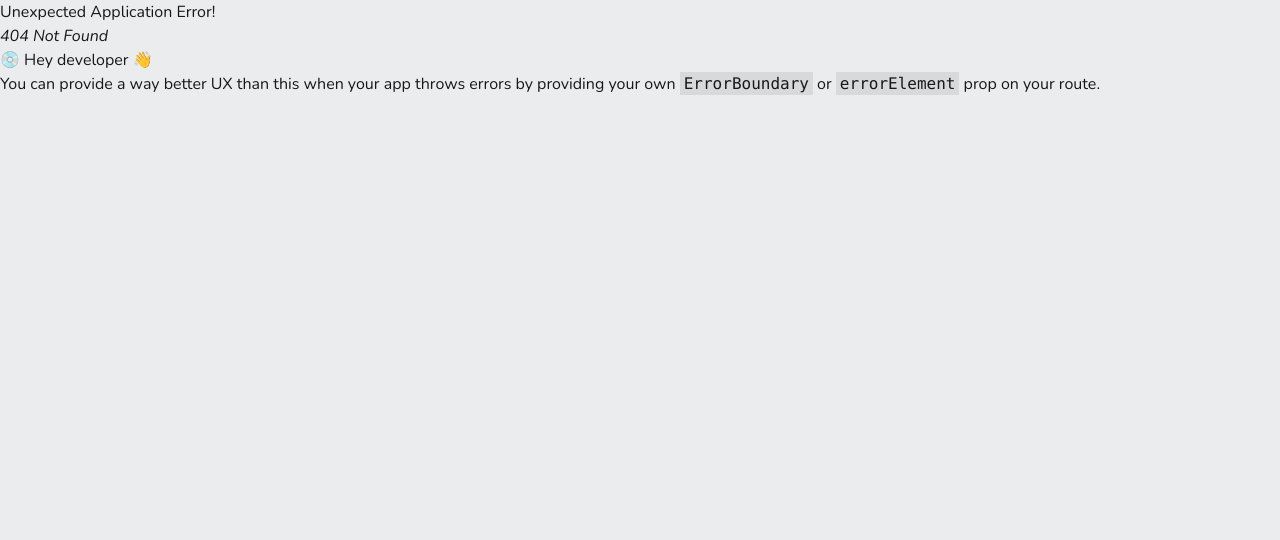
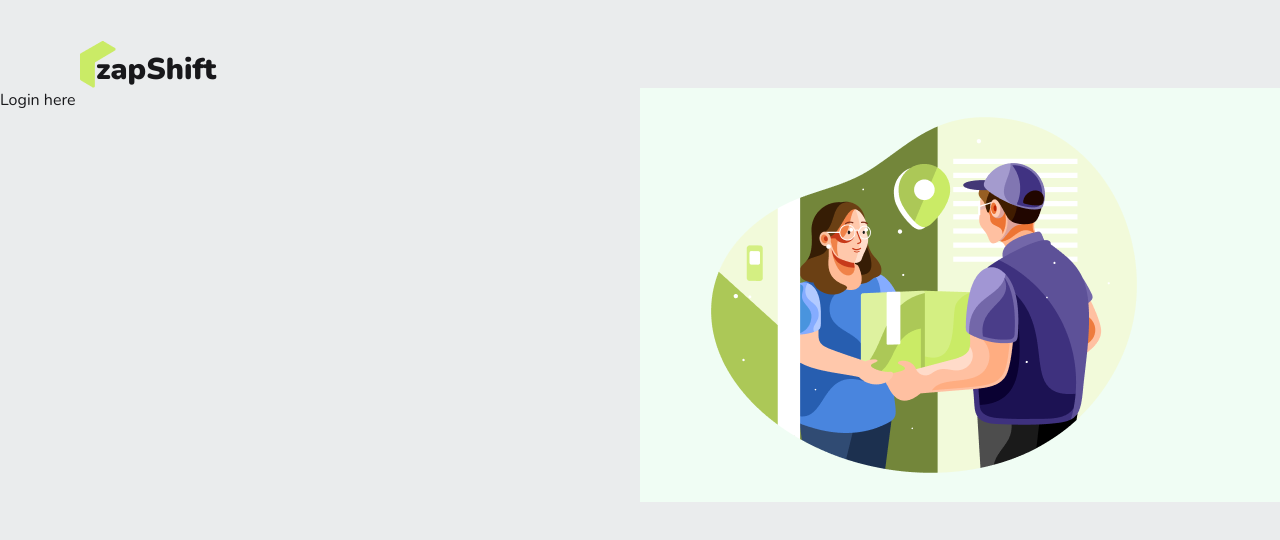
Before and after one commit to farhanarexa/Zap-Shift-Frontend, a React (Vite) app: page /login in a window 1280 px wide. Before the commit this address had no page. Shown: the top 540 px of the page. Built offline with nearby package versions, Linux system fonts and the light colour scheme.

Commit message:
auth layout created

```diff
--- a/package.json
+++ b/package.json
@@ -15,6 +15,7 @@
     "leaflet": "^1.9.4",
     "react": "^19.2.0",
     "react-dom": "^19.2.0",
+    "react-hook-form": "^7.66.1",
     "react-icons": "^5.5.0",
     "react-leaflet": "^5.0.0-rc.2",
     "react-responsive-carousel": "^3.2.23",
--- /dev/null
+++ b/src/Layout/AuthLayout.jsx
@@ -0,0 +1,25 @@
+import React from 'react';
+import Logo from '../Components/Common/Logo';
+import { Outlet } from 'react-router';
+import authImg from '../../src/assets/authImage.png'
+
+const AuthLayout = () => {
+    return (
+        <div>
+            <div>
+                <div className='ml-20 mt-10'><Logo></Logo></div>
+            </div>
+            <div className='flex'>
+                <div className='w-1/2'>
+                    <Outlet></Outlet>
+                </div>
+                <div className='w-1/2 bg-green-50 h-full'>
+                    <img src={authImg} alt="" />
+                </div>
+            </div>
+
+        </div>
+    );
+};
+
+export default AuthLayout;
--- /dev/null
+++ b/src/Pages/Auth/Login.jsx
@@ -0,0 +1,11 @@
+import React from 'react';
+
+const Login = () => {
+    return (
+        <div>
+            <h2>Login here</h2>
+        </div>
+    );
+};
+
+export default Login;
--- /dev/null
+++ b/src/Pages/Auth/Register.jsx
@@ -0,0 +1,11 @@
+import React from 'react';
+
+const Register = () => {
+    return (
+        <div>
+
+        </div>
+    );
+};
+
+export default Register;
--- a/src/Routes/router.jsx
+++ b/src/Routes/router.jsx
@@ -3,6 +3,9 @@ import Root from "../Layout/Root";
 import Home from "../Pages/Home/Home";
 import Coverage from "../Pages/Coverage/Coverage";
 import AboutUs from "../Pages/AboutUs/AboutUs";
+import AuthLayout from "../Layout/AuthLayout";
+import Register from "../Pages/Auth/Register";
+import Login from "../Pages/Auth/Login";
 
 export const router = createBrowserRouter([
   {
@@ -26,4 +29,22 @@ export const router = createBrowserRouter([
 
     ],
   },
+  {
+    path: "/",
+    Component: AuthLayout,
+    children: [
+      {
+        path: "login",
+        Component: Login,
+      },
+      {
+        path: "register",
+        Component: Register,
+      },
+    ],
+  },
+  {
+    path: "*",
+    Component: () => <h1>404 Not Found</h1>,
+  }
 ]);
```
Also changed, not shown: 1 other file (tests, documents, lock files or other folders).
